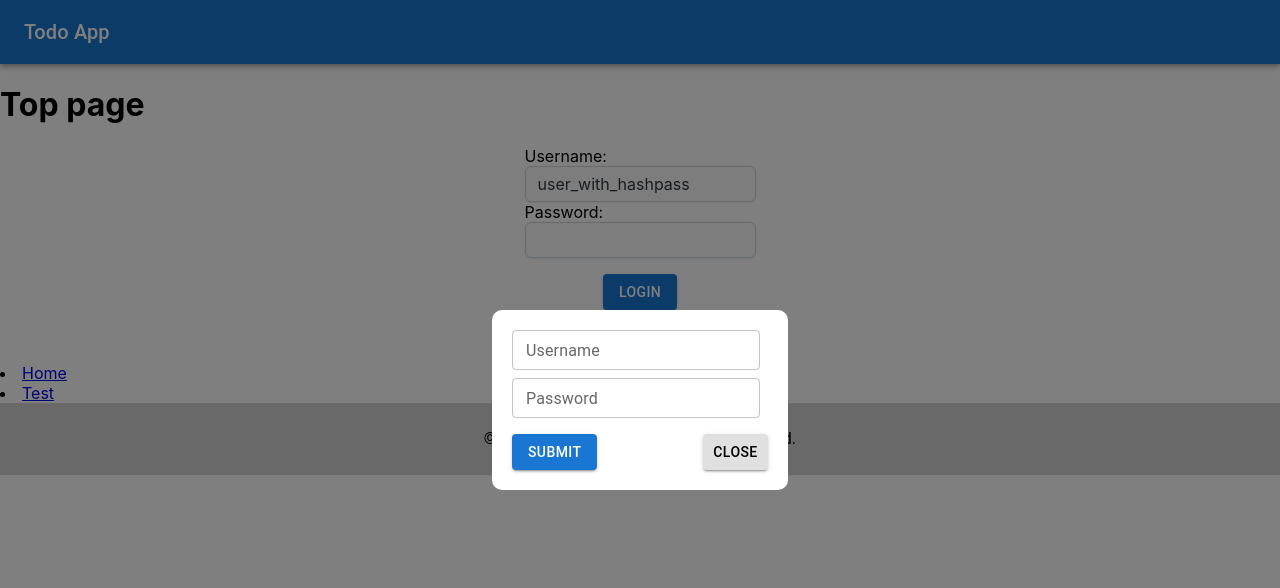
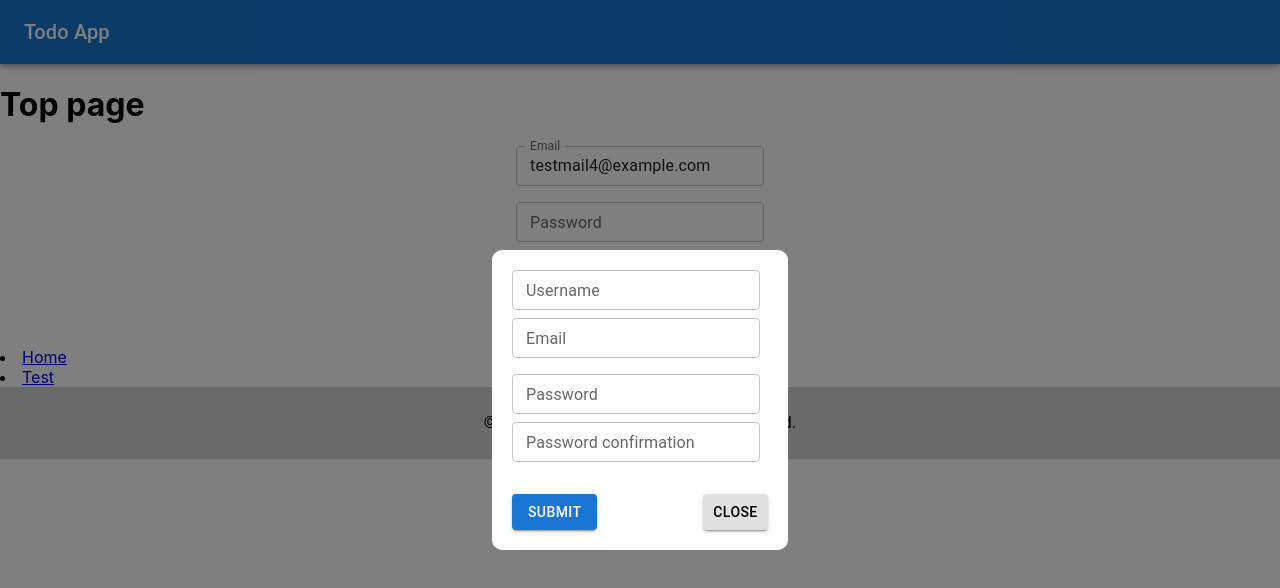
Before and after one commit to shun944/todo-app-react, a React (Create React App) app: page / in a window 1280 px wide. Both pictures are taken after a click on the button "RESISTER USER". Shown: the top 588 px of the page. Built offline with nearby package versions, Linux system fonts and the light colour scheme.

Commit message:
add api call for creating user

```diff
--- a/src/components/CreateUserDialog/CreateUserDialog.css
+++ b/src/components/CreateUserDialog/CreateUserDialog.css
@@ -17,3 +17,7 @@
   width:20%;
   border-radius: 10px;
 }
+
+.error-message {
+  color: red;
+}
--- a/src/components/CreateUserDialog/CreateUserDialog.tsx
+++ b/src/components/CreateUserDialog/CreateUserDialog.tsx
@@ -1,40 +1,92 @@
 import React from "react";
+import { useEffect } from "react";
 import './CreateUserDialog.css';
 
 import { Button, Box } from '@mui/material';
-import Textarea from '@mui/joy/Textarea';
 import TextField from '@mui/material/TextField';
 
+import useAuthenticate from "../../hooks/useAuthenticate";
 interface CreateUserDialogProps {
   onClose: () => void;
 }
 
 const CreateUserDialog: React.FC<CreateUserDialogProps> = ({onClose}) => {
   const [username, setUsername] = React.useState('');
+  const [email, setEmail] = React.useState('');
   const [password, setPassword] = React.useState('');
+  const [passwordConfirm, setPasswordConfirm] = React.useState('');
+  const [errorColumns, setErrorColumns] = React.useState<string[]>([]);
+
+  const { user, error, registerErrorMessages, isUserCreated, registerUser, validateResisterInfo } = useAuthenticate();
+
+  useEffect(() => {
+    setErrorColumns(registerErrorMessages.map((message) => message.columnName));
+  }, [registerErrorMessages]);
+
+  useEffect(() => {
+    if (isUserCreated) {
+      onClose();
+    }
+  }, [isUserCreated]);
 
   const handleUsernameChange = (e: React.ChangeEvent<HTMLTextAreaElement>) => {
     setUsername(e.target.value);
+    if (errorColumns.includes('username')) {
+      validateResisterInfo({username: e.target.value, email, password, passwordConfirm});
+    }
+  }
+
+  const handleEmailChange = (e: React.ChangeEvent<HTMLInputElement>) => {
+    setEmail(e.target.value);
+    if (errorColumns.includes('email')) {
+      validateResisterInfo({username, email: e.target.value, password, passwordConfirm});
+    }
   }
 
   const handlePasswordChange = (e: React.ChangeEvent<HTMLInputElement>) => {
     setPassword(e.target.value);
+    if (errorColumns.includes('password')) {
+      validateResisterInfo({username, email, password: e.target.value, passwordConfirm});
+    }
+  }
+
+  const handlePasswordConfirmChange = (e: React.ChangeEvent<HTMLInputElement>) => {
+    setPasswordConfirm(e.target.value);
+    if (errorColumns.includes('passwordConfirm')) {
+      validateResisterInfo({username, email, password, passwordConfirm: e.target.value});
+    }
   }
 
   const onCreate = () => {
-    console.log('create user');
+    registerUser({username, email, password, passwordConfirm});
   }
 
   return (
     <div className="dialog-user">
       <div className="dialog-content-user">
         <TextField id="username" label="Username" value={username}
-        onChange={handleUsernameChange} size="small"
+          onChange={handleUsernameChange} size="small"
+          error={errorColumns.includes('username')}
         />
         <Box mt={1}></Box>
+        <TextField id="email" label="Email" value={email}
+          onChange={handleEmailChange} size="small"
+          error={errorColumns.includes('email')}
+        />
+        <Box mt={2}></Box>
         <TextField id="password" label="Password" type="password" value={password}
-        onChange={handlePasswordChange} size="small" />
-        <Box mt={2}></Box>
+          onChange={handlePasswordChange} size="small"
+          error={errorColumns.includes('password')}
+        />
+        <Box mt={1}></Box>
+        <TextField id="password-confirm" label="Password confirmation" type="password" value={passwordConfirm}
+          onChange={handlePasswordConfirmChange} size="small"
+          error={errorColumns.includes('passwordConfirm')}
+        />
+        {registerErrorMessages && registerErrorMessages.map((message, index) => (
+          <div className="error-message" key={index}>{message.message}</div>
+        ))}
+        <Box mt={4}></Box>
         <Box display="flex" justifyContent="flex-end">
           <Box display="flex" justifyContent="space-between" width="100%">
             <Button variant="contained" onClick={onCreate}>Submit</Button>
--- a/src/components/LoginForm/LoginForm.tsx
+++ b/src/components/LoginForm/LoginForm.tsx
@@ -6,12 +6,13 @@ import { useUserInfo } from '../../contexts/UserInfoContext';
 import CreateUserDialog from '../CreateUserDialog/CreateUserDialog';
 
 import { Button, Box } from '@mui/material';
-import Textarea from '@mui/joy/Textarea';
+import TextField from '@mui/material/TextField';
+
 
 const LoginForm = () => {
-  const [username, setUsername] = useState('user_with_hashpass');
+  const [email, setUsername] = useState('testmail4@example.com');
   const [password, setPassword] = useState('');
-  const [loginInfo, setLoginInfo] = useState({ username: '', password: '' });
+  const [loginInfo, setLoginInfo] = useState({ email: '', password: '' });
   const [loginAttempted, setLoginAttempted] = useState(false);
   const [errorMessages, setErrorMessages] = useState<string[]>([]);
   const [dialogOpen, setDialogOpen] = useState(false);
@@ -38,8 +39,8 @@ const LoginForm = () => {
 
     //validation
     let errorMessages: string[] = [];
-    if (!username){
-      errorMessages.push('Username is required');
+    if (!email){
+      errorMessages.push('Email is required');
     }
     if(!password){
       errorMessages.push('Password is required');
@@ -50,12 +51,12 @@ const LoginForm = () => {
       return;
     }
 
-    setLoginInfo({ username, password });
+    setLoginInfo({ email, password });
     setLoginAttempted(true);
   };
 
 
-  const handleUsernameChange = (e: React.ChangeEvent<HTMLTextAreaElement>) => {
+  const handleEmailChange = (e: React.ChangeEvent<HTMLTextAreaElement>) => {
     setUsername(e.target.value);
 
     if (e.target.value) {
@@ -84,19 +85,18 @@ const LoginForm = () => {
     <div>
       {dialogOpen && (
         <div>
-          {/* <CreateTodoDialog onClose={handleDialogClose}
-            onCreate={handleCreateFromDialog} isUpdate={isUpdate}
-            existingTodo={existingTodo} onUpdate={handleUpdateFromDialog}
-            dialogOpen={dialogOpen}/> */}
             <CreateUserDialog onClose={handleDialogClose} />
         </div>
       )}
       <form onSubmit={handleSubmit}>
         <div>
-          <label htmlFor="username">Username:</label>
-          <Textarea id="username" value={username} onChange={handleUsernameChange}/>
-          <label htmlFor="password">Password:</label>
-          <Textarea id="password" value={password} onChange={handlePasswordChange}/>
+          <TextField id="email" label="Email" value={email}
+            onChange={handleEmailChange} size="small"
+          />
+          <Box mt={2}></Box>
+          <TextField id="password" label="Password" type="password" value={password}
+            onChange={handlePasswordChange} size="small"
+          />
         </div>
       </form>
       <div>
--- a/src/hooks/useAuthenticate.tsx
+++ b/src/hooks/useAuthenticate.tsx
@@ -5,14 +5,28 @@ import { useAtom } from "jotai";
 import { userAtom, isUserInfoSetDoneAtom } from "../atomJotai";
 
 interface LoginInfo {
+  email: string;
+  password: string;
+}
+
+interface RegisterInfo {
   username: string;
+  email: string;
   password: string;
+  passwordConfirm: string;
+}
+
+interface ErrorMessage {
+  columnName: string;
+  message: string;
 }
 
 const useAuthenticate = (loginInfo?: LoginInfo, loginAttempted?: boolean) => {
   const [user, setUser] = useAtom(userAtom);
   const [isUserInfoSetDone, setIsUserInfoSetDone] = useAtom(isUserInfoSetDoneAtom);
   const [error, setError] = useState<string | null>(null);
+  const [registerErrorMessages, setRegisterErrorMessages] = useState<ErrorMessage[]>([]);
+  const [isUserCreated, setIsUserCreated] = useState<boolean>(false);
 
   useEffect(() => {
     const authenticate = async () => {
@@ -32,9 +46,47 @@ const useAuthenticate = (loginInfo?: LoginInfo, loginAttempted?: boolean) => {
         setError(err.message);
       }
     };
-
     authenticate();
   }, [loginInfo]); // loginInfoが変更されたときに再度認証を行う
+
+  useEffect(() => {
+    if (user) {
+      setIsUserInfoSetDone(true);
+    }
+  }, [user]);
+
+  const validateResisterInfo = (registerInfo: RegisterInfo) => {
+    setRegisterErrorMessages([]);
+    const errorMessages: ErrorMessage[] = [];
+
+    // username
+    if (!registerInfo.username) {
+      errorMessages.push({ columnName: 'username', message: 'Username is required' });
+    }
+    //email
+    if (!registerInfo.email) {
+      errorMessages.push({ columnName: 'email', message: 'Email is required' });
+    } else {
+      const emailRegex = /^[^\s@]+@[^\s@]+\.[^\s@]+$/;
+      if (!emailRegex.test(registerInfo.email)) {
+        errorMessages.push({ columnName: 'email', message: 'Email format is invalid' });
+      }
+    }
+    //password
+    if (!registerInfo.password) {
+      errorMessages.push({ columnName: 'password', message: 'Password is required' });
+    } else if (registerInfo.password.length < 6) {
+      errorMessages.push({ columnName: 'password', message: 'Password must be at least 6 characters' });
+    }
+    if (registerInfo.password && (registerInfo.password !== registerInfo.passwordConfirm)) {
+      errorMessages.push({ columnName: 'password', message: 'Password and Confirm Password do not match' });
+      errorMessages.push({ columnName: 'passwordConfirm', message: '' });
+    }
+
+    setRegisterErrorMessages(errorMessages);
+
+    return errorMessages.length;
+  }
 
   const reAuthenticate = async (token: String) => {
 
@@ -55,13 +107,22 @@ const useAuthenticate = (loginInfo?: LoginInfo, loginAttempted?: boolean) => {
     }
   }
 
-  useEffect(() => {
-    if (user) {
-      setIsUserInfoSetDone(true);
+  const registerUser = async (request: RegisterInfo) => {
+    try {
+      setIsUserCreated(false);
+      const errorNum = validateResisterInfo(request);
+      if (errorNum > 0) {
+        return;
+      }
+      const response = await apiClient.post<User>("/users", request);
+      setUser(response.data);
+      setIsUserCreated(true);
+    } catch (err: any) {
+      setError(err.message);
     }
-  }, [user]);
+  }
 
-  return { user, error, reAuthenticate };
+  return { user, error, registerErrorMessages, isUserCreated, reAuthenticate, registerUser, validateResisterInfo};
 }
 
 export default useAuthenticate;
```
